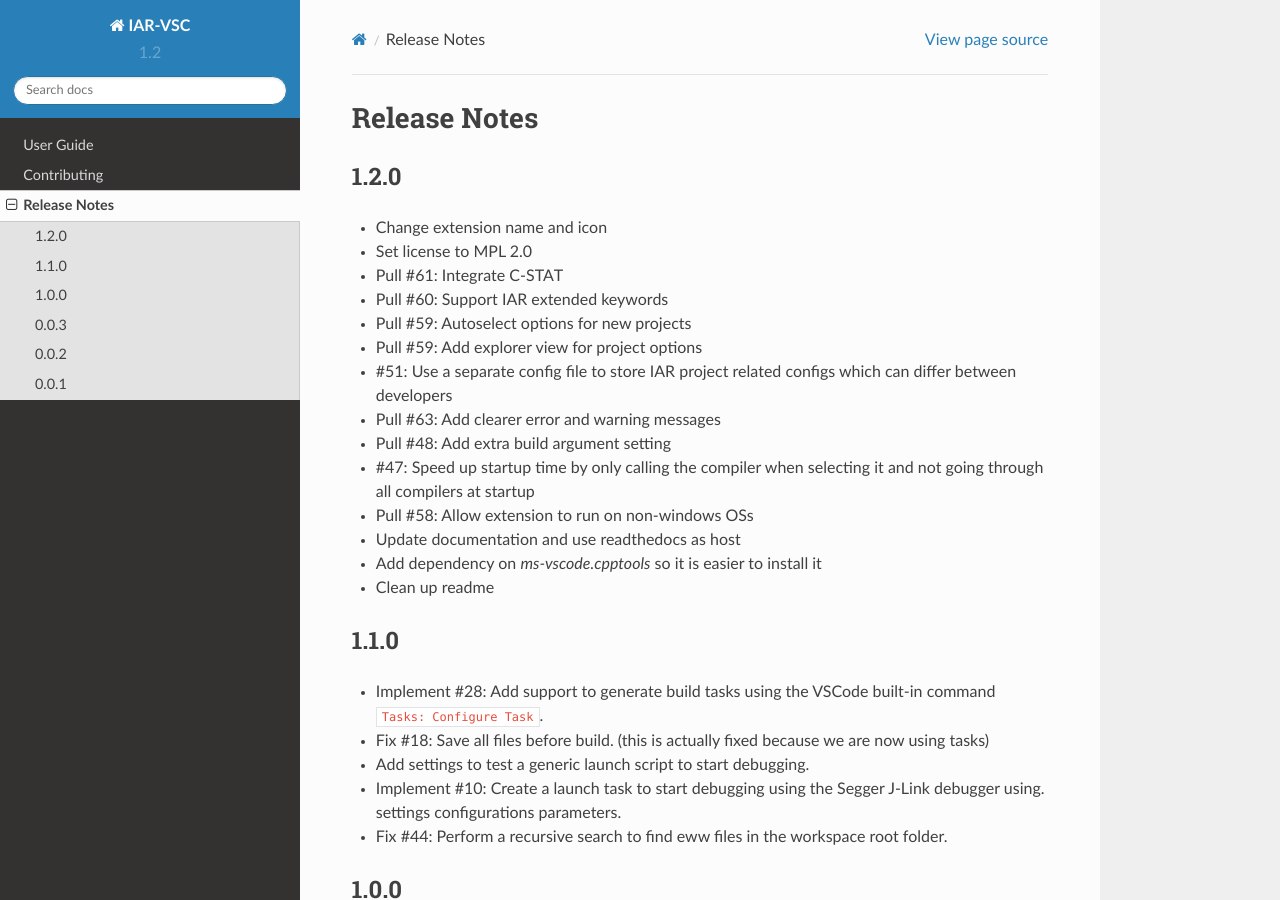
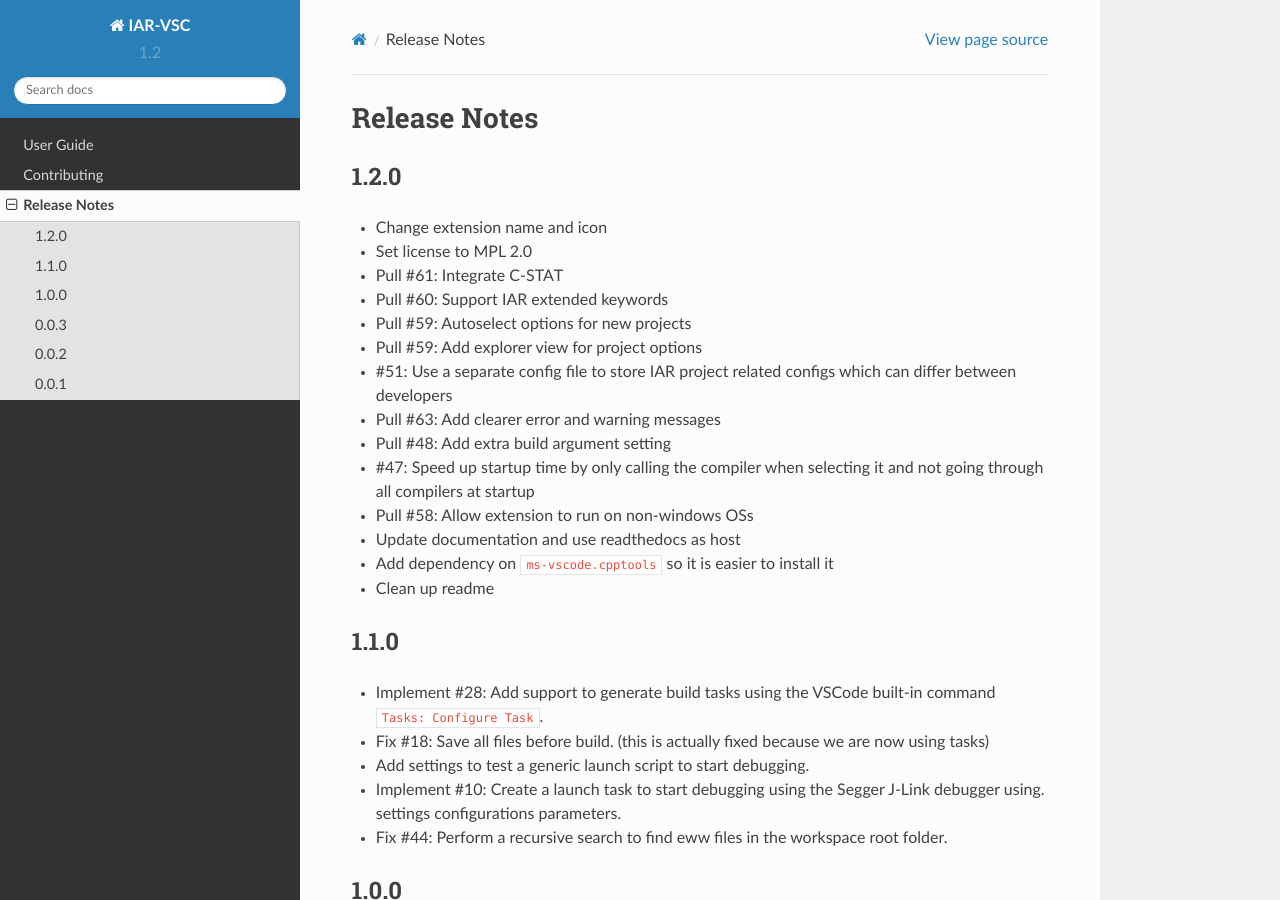
Before and after one commit to iarsystems/iar-vsc-build, a Sphinx documentation site: the page built from docs/pages/release_notes.rst, in a window 1280 px wide and 900 px high. Built offline with Sphinx 7.4.7 and the Read the Docs theme 2.0.0, drawn with Linux system fonts in a browser that asks for light colours.

```diff
--- a/docs/pages/release_notes.rst
+++ b/docs/pages/release_notes.rst
@@ -19,7 +19,7 @@ Release Notes
 * #47: Speed up startup time by only calling the compiler when selecting it and not going through all compilers at startup
 * Pull #58: Allow extension to run on non-windows OSs
 * Update documentation and use readthedocs as host
-* Add dependency on `ms-vscode.cpptools` so it is easier to install it
+* Add dependency on ``ms-vscode.cpptools`` so it is easier to install it
 * Clean up readme
 
 1.1.0
```
